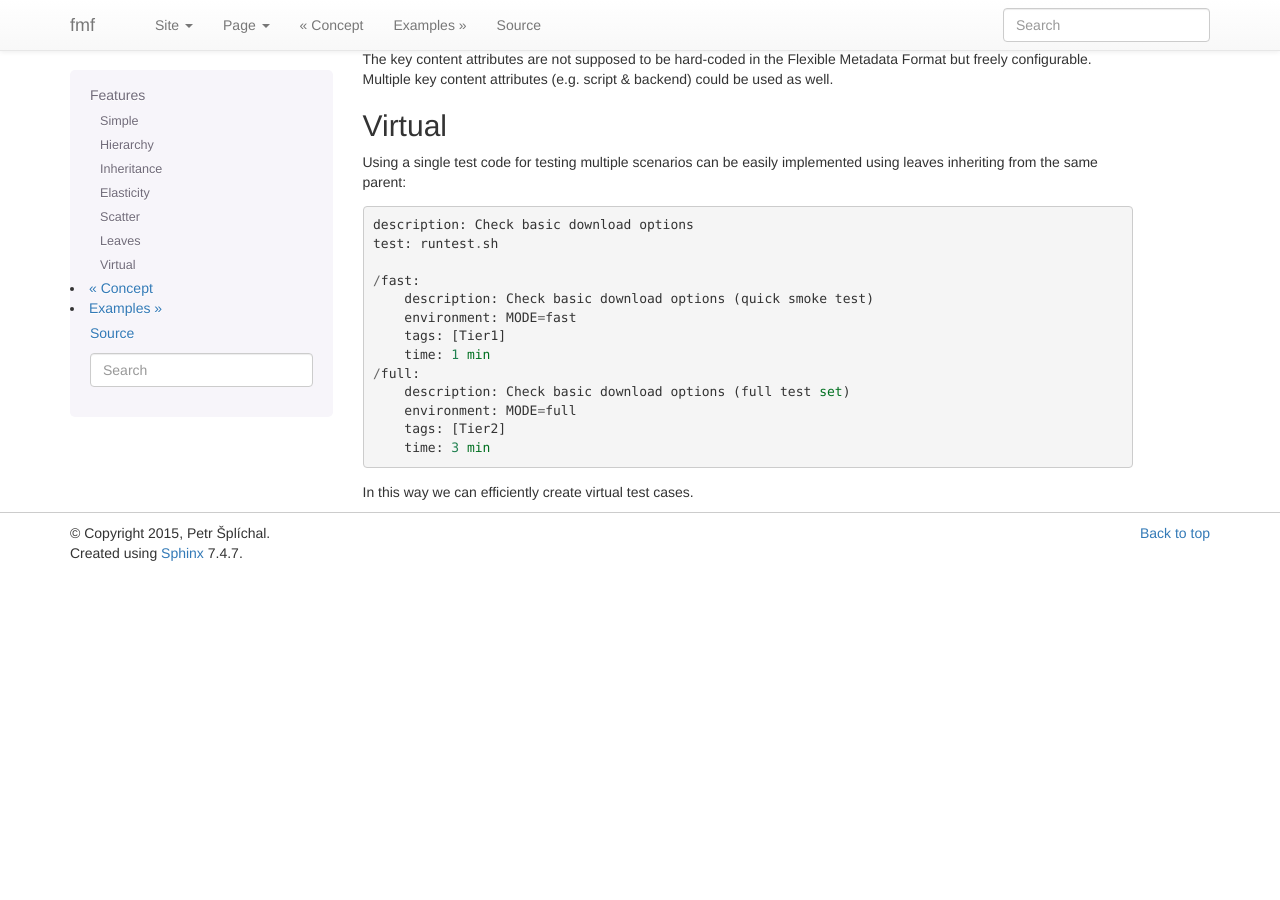
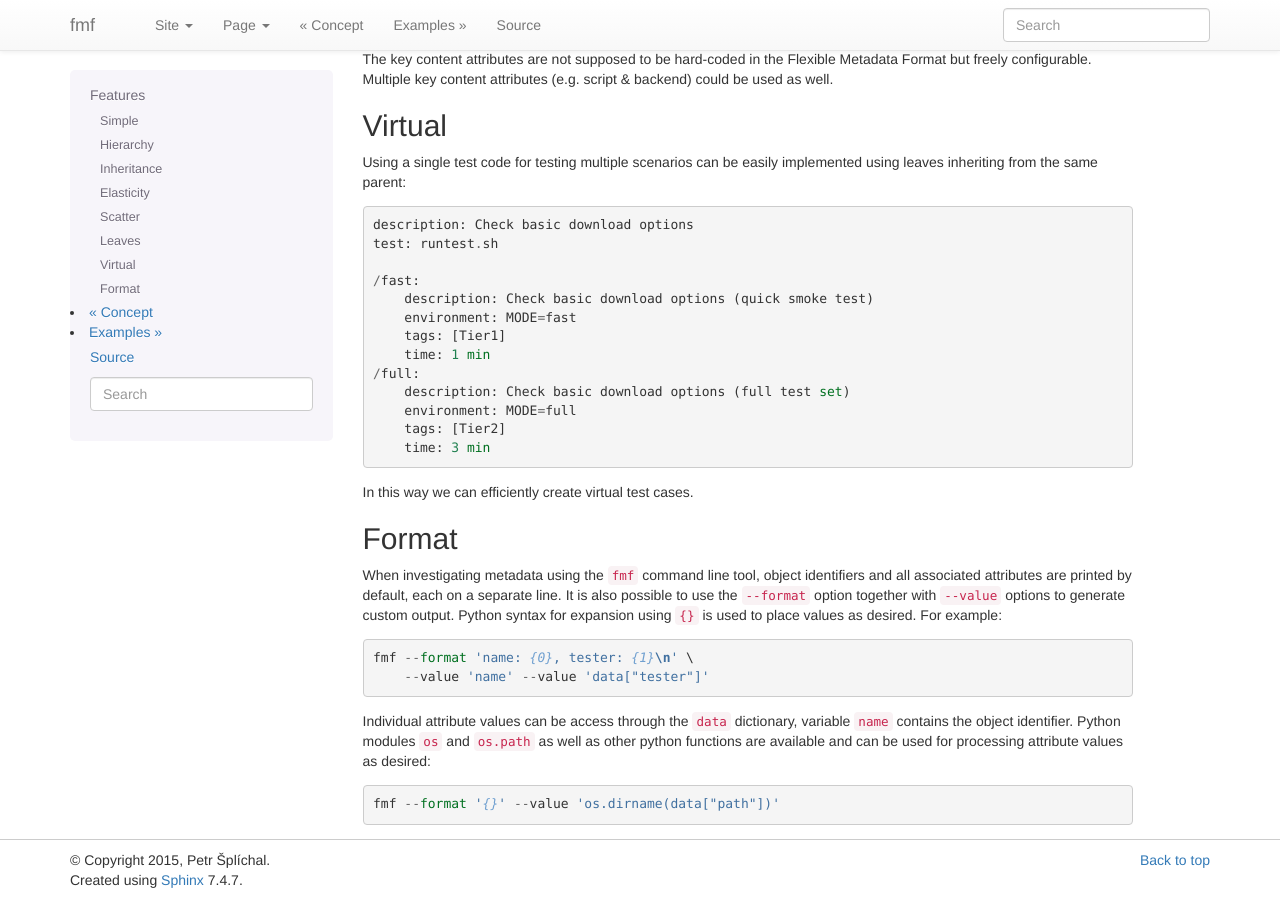
Before and after one commit to teemtee/fmf, a Sphinx documentation site: the page built from docs/features.rst, in a window 1280 px wide and 900 px high, scrolled down 2520 px. Built offline with Sphinx 7.4.7, drawn with Linux system fonts in a browser that asks for light colours; before the commit the page ends 3093 px from its top, so only the background shows below that.

Commit message:
Update docs with the custom format support

```diff
--- a/docs/features.rst
+++ b/docs/features.rst
@@ -175,3 +175,25 @@ easily implemented using leaves inheriting from the same parent::
         time: 3 min
 
 In this way we can efficiently create virtual test cases.
+
+
+Format
+~~~~~~~~~~~~~~~~~~~~~~~~~~~~~~~~~~~~~~~~~~~~~~~~~~~~~~~~~~~~~~~~~~
+
+When investigating metadata using the ``fmf`` command line tool,
+object identifiers and all associated attributes are printed by
+default, each on a separate line. It is also possible to use the
+``--format`` option together with ``--value`` options to generate
+custom output. Python syntax for expansion using ``{}`` is used to
+place values as desired. For example::
+
+    fmf --format 'name: {0}, tester: {1}\n' \
+        --value 'name' --value 'data["tester"]'
+
+Individual attribute values can be access through the ``data``
+dictionary, variable ``name`` contains the object identifier.
+Python modules ``os`` and ``os.path`` as well as other python
+functions are available and can be used for processing attribute
+values as desired::
+
+    fmf --format '{}' --value 'os.dirname(data["path"])'
```
Also changed, not shown: README.rst (+6 -1 lines).
